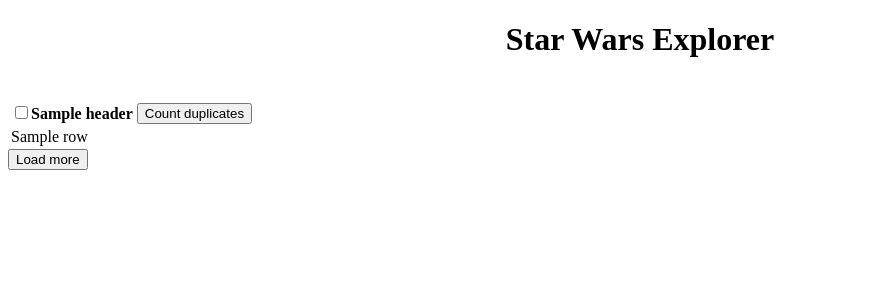
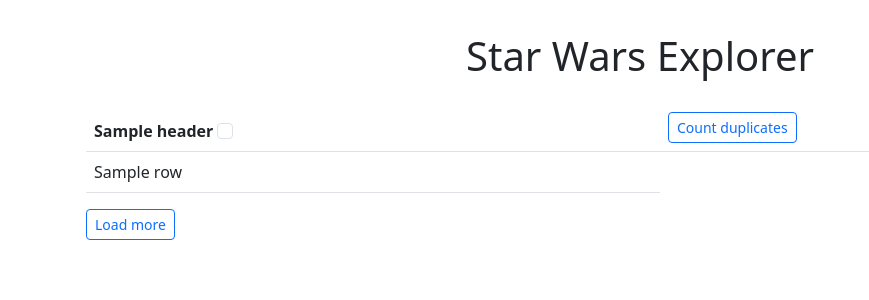
Before and after one commit to IvanKansazov/adverity-challenge, a Django app: template templates/characters.html in a window 1280 px wide. Shown: the top 300 px of the page, without its empty margins (0-869 px from the left). Run offline with Django 4.2, Linux system fonts and the light colour scheme; the template is opened without the code that fills it: most values are stand-ins (such as "Sample title", 1, 10 or a date in 2020); some libraries are stand-ins or nearby versions.

Commit message:
Add bootstrap to characters.html

```diff
--- a/templates/characters.html
+++ b/templates/characters.html
@@ -1,22 +1,26 @@
 <!DOCTYPE html>
 <html lang="en">
 <head>
+    {% load static %}
+    <link href="{% static 'adverity/bootstrap/bootstrap.min.css' %}" rel="stylesheet">
     <meta charset="UTF-8">
     <title>Star Wars Explorer</title>
 </head>
 <body>
-<h1 style="text-align: center">Star Wars Explorer</h1>
-<div id="table" style="padding-top: 20px">
-    <table class='petl'>
+<div class="container p-3">
+    <h1 class="text-center p-3">Star Wars Explorer</h1>
+    <table class='table text-nowrap'>
         <thead>
         <form id="headers-form" method="post">
             {% csrf_token %}
             <tr>
                 {% for header in table_headers %}
-                <th><input type="checkbox" name="headers" value="{{ header }}">{{ header }}</th>
+                    <th>{{ header }} <input class="form-check-input" type="checkbox" name="headers"
+                                            value="{{ header }}"></th>
                 {% endfor %}
                 <th>
-                <button type=submit id="btn-duplicates">Count duplicates</button>
+                    <button type=submit id="btn-duplicates" class="btn btn-sm btn-outline-primary">Count duplicates
+                    </button>
                 </th>
         </form>
         </tr>
@@ -31,8 +35,7 @@
         {% endfor %}
         </tbody>
     </table>
-</div>
-<button class="btn-loadmore">Load more</button>
+    <button class="btn-loadmore btn btn-sm btn-outline-primary">Load more</button>
     <script>
         document.querySelectorAll('.btn-loadmore').forEach(button => {
             button.addEventListener('click', event => {
@@ -58,3 +61,7 @@
 
         })
     </script>
+    <script src="{% static 'adverity/bootstrap/bootstrap.min.css' %}"></script>
+</div>
+</body>
+</html>
```
Lines whose indentation alone changed are shown as unchanged.
